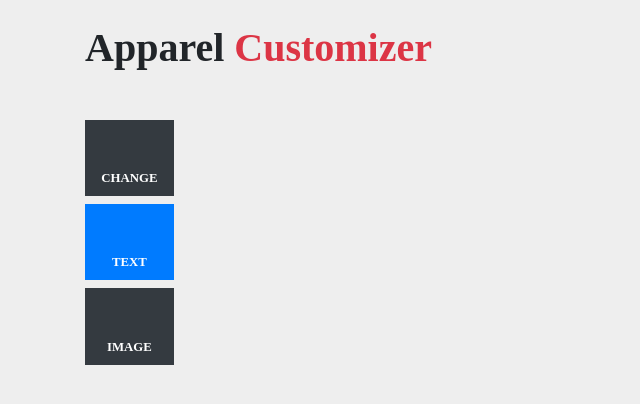
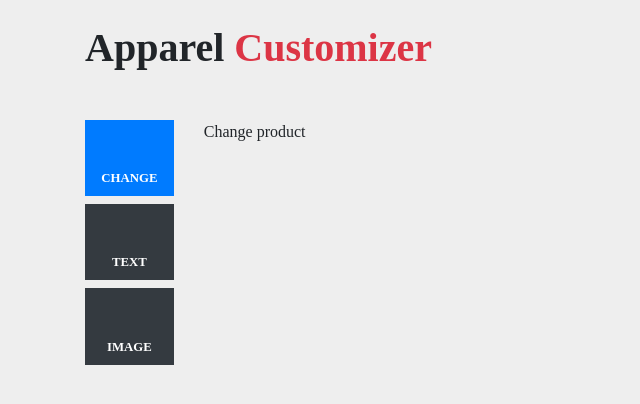
Before and after one commit to trihargianto/apparel-customizer, a React app: page / in a window 1280 px wide. Shown: the top 404 px of the page, without its empty margins (0-640 px from the left). Built offline with nearby package versions, Linux system fonts and the light colour scheme; the HTML template or start-up script is replaced by a standard one.

Commit message:
create action for clicked menu, showing sub menu

```diff
--- /dev/null
+++ b/src/actions/AppAction.js
@@ -0,0 +1,6 @@
+import { APP_UPDATE_OPENED_MENU } from "../constants/actionTypes";
+
+export const updateOpenedMenu = item => ({
+  type: APP_UPDATE_OPENED_MENU,
+  item
+});
--- a/src/components/ButtonComponentItem.js
+++ b/src/components/ButtonComponentItem.js
@@ -1,10 +1,11 @@
 import React from "react";
 
-const ButtonComponentItem = ({ isActive, icon, label }) => {
+const ButtonComponentItem = ({ isActive, icon, label, onClick, type }) => {
   return (
     <button
       className={`btn btn-${!isActive ? "dark" : "primary"} btn-block`}
       style={{ paddingTop: "13px" }}
+      onClick={() => onClick(type)}
     >
       <i className={`fa fa-${icon}`} style={{ fontSize: "1.3rem" }} /> <br />
       <small>
--- a/src/components/LeftSideBarMenu.js
+++ b/src/components/LeftSideBarMenu.js
@@ -1,19 +1,38 @@
-import React, { Component } from "react";
+import React from "react";
 import ButtonComponentItem from "./ButtonComponentItem";
+import LeftSideBarSubMenu from "../components/LeftSideBarSubMenu";
 
-class LeftSideBarMenu extends Component {
-  render() {
-    return (
-      <div className="row">
-        <div className="col-3">
-          <ButtonComponentItem icon="files-o" label="CHANGE" />
-          <ButtonComponentItem icon="text-height" label="TEXT" isActive />
-          <ButtonComponentItem icon="picture-o" label="IMAGE" />
-        </div>
-        <div className="col-9" />
+const LeftSideBarMenu = ({ openedMenu, onClickMenu }) => {
+  return (
+    <div className="row">
+      <div className="col-3">
+        <ButtonComponentItem
+          icon="files-o"
+          label="CHANGE"
+          isActive={openedMenu === "change"}
+          type="change"
+          onClick={onClickMenu}
+        />
+        <ButtonComponentItem
+          icon="text-height"
+          label="TEXT"
+          isActive={openedMenu === "text"}
+          type="text"
+          onClick={onClickMenu}
+        />
+        <ButtonComponentItem
+          icon="picture-o"
+          label="IMAGE"
+          isActive={openedMenu === "image"}
+          type="image"
+          onClick={onClickMenu}
+        />
       </div>
-    );
-  }
-}
+      <div className="col-9">
+        <LeftSideBarSubMenu openedMenu={openedMenu} />
+      </div>
+    </div>
+  );
+};
 
 export default LeftSideBarMenu;
--- /dev/null
+++ b/src/components/LeftSideBarSubMenu.js
@@ -0,0 +1,22 @@
+import React from "react";
+import FormAddImage from "./FormAddImage";
+import FormAddText from "./FormAddText";
+import FormChangeProduct from "./FormChangeProduct";
+
+const LeftSideBarSubMenu = ({ openedMenu }) => {
+  return (
+    <div>
+      {openedMenu === "change" ? (
+        <FormChangeProduct />
+      ) : openedMenu === "text" ? (
+        <FormAddText />
+      ) : openedMenu === "image" ? (
+        <FormAddImage />
+      ) : (
+        <div>Unknown Action!</div>
+      )}
+    </div>
+  );
+};
+
+export default LeftSideBarSubMenu;
--- /dev/null
+++ b/src/constants/actionTypes.js
@@ -0,0 +1 @@
+export const APP_UPDATE_OPENED_MENU = "APP_UPDATE_OPENED_MENU";
--- a/src/containers/App.js
+++ b/src/containers/App.js
@@ -2,16 +2,23 @@ import React from "react";
 import ReactDOM from "react-dom";
 import Logo from "../components/Logo";
 import LeftSideBarMenu from "../components/LeftSideBarMenu";
+import { connect } from "react-redux";
+import { updateOpenedMenu } from "../actions/AppAction";
 
-class App extends React.PureComponent {
+class App extends React.Component {
   render() {
+    const { openedMenu, dispatch } = this.props;
+
     return (
       <div className="container mt-4">
         <Logo />
 
         <div className="row">
           <div className="col-5">
-            <LeftSideBarMenu />
+            <LeftSideBarMenu
+              openedMenu={openedMenu}
+              onClickMenu={item => dispatch(updateOpenedMenu(item))}
+            />
           </div>
           <div className="col-7" />
         </div>
@@ -20,4 +27,8 @@ class App extends React.PureComponent {
   }
 }
 
-export default App;
+const mapStateToProps = state => ({
+  openedMenu: state.app.openedMenu
+});
+
+export default connect(mapStateToProps)(App);
--- a/src/reducers/AppReducer.js
+++ b/src/reducers/AppReducer.js
@@ -1,9 +1,17 @@
+import { APP_UPDATE_OPENED_MENU } from "../constants/actionTypes";
+
 const initialState = {
-  isLoaing: true
+  openedMenu: "change"
 };
 
 const AppReducer = (state = initialState, action) => {
   switch (action.type) {
+    case APP_UPDATE_OPENED_MENU:
+      return {
+        ...state,
+        openedMenu: action.item
+      };
+
     default:
       return state;
   }
```
